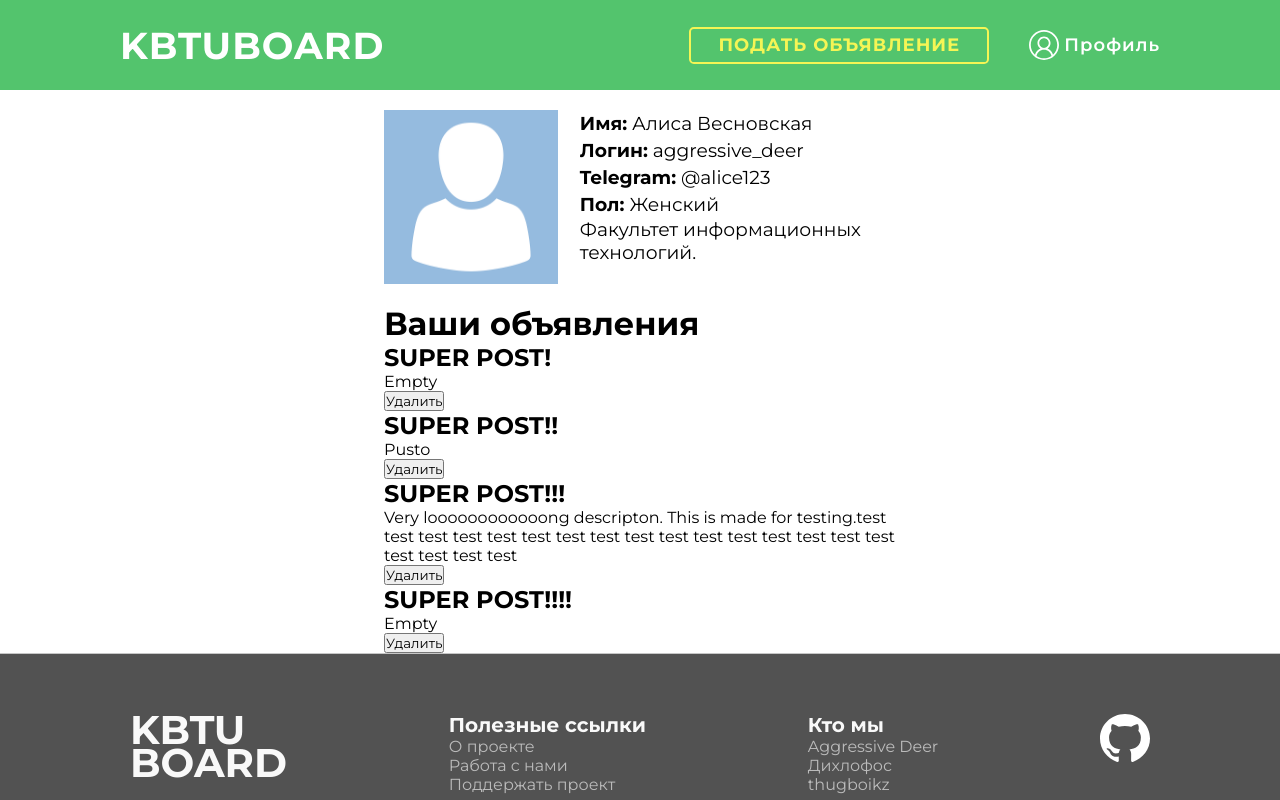
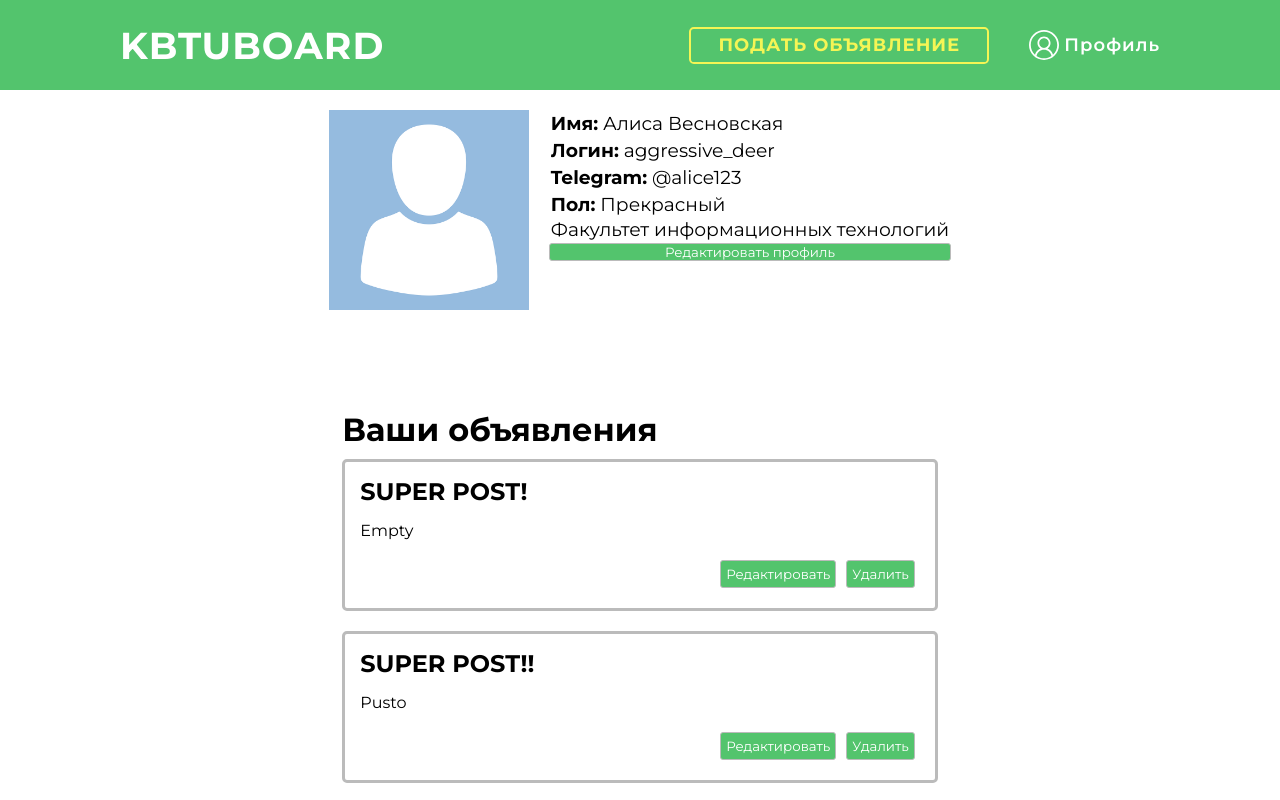
Before and after one commit to Groompel/KBTU-Board, an Angular app in the folder kbtu-board/: page /profile in a window 1280 px wide. Shown: the top 800 px of the page. Built offline with nearby package versions, Linux system fonts and the light colour scheme.

Commit message:
Profiles

```diff
--- a/kbtu-board/src/app/_models/models.ts
+++ b/kbtu-board/src/app/_models/models.ts
@@ -22,13 +22,19 @@ export class User {
   }
 
   public getGender() {
-    return this.info.gender === 'm' ? 'Мужской' : 'Женский';
+    return this.info.gender === 'm' ? 'Сильный' : 'Прекрасный';
   }
 
   public getFaculty() {
     switch (this.info.faculty) {
       case 'fit':
-        return 'Факультет информационных технологий.';
+        return 'Факультет информационных технологий';
+      case 'bs':
+        return 'Бизнес школа';
+      case 'ise':
+        return 'Международная школа экономики';
+      default:
+        return 'Not implemented...';
     }
   }
 }
--- a/kbtu-board/src/app/_services/auth-mock.service.ts
+++ b/kbtu-board/src/app/_services/auth-mock.service.ts
@@ -1,5 +1,5 @@
 import {Injectable} from '@angular/core';
-import {BehaviorSubject, Observable, of} from 'rxjs';
+import {BehaviorSubject} from 'rxjs';
 import {User} from '../_models/models';
 import {USERS} from '../backend-data';
 import {ApiService} from './api.service';
@@ -9,29 +9,17 @@ import {ApiService} from './api.service';
 })
 export class AuthMockService {
 
-  public currentUser: Observable<User>;
-  private currentUserSubject: BehaviorSubject<User>;
+  public currentUser: BehaviorSubject<User>;
   private users;
 
   constructor(
     private apiService: ApiService
   ) {
     this.users = USERS;
-    this.currentUser = of(this.users[Math.floor(Math.random() * this.users.length)]);
+    this.currentUser = new BehaviorSubject<User>(this.users[Math.floor(Math.random() * this.users.length)]);
   }
 
-  public get currentUserValue(): User {
-    return this.currentUserSubject.value;
-  }
-
-  login(username, password): User {
-    const user = this.users.find(u => u.username === username);
-    if (user) {
-      if (user.password === password) {
-        this.currentUser = of(user);
-        return user;
-      }
-    }
-    return null;
+  public setUser(user: User) {
+    this.currentUser.next(user);
   }
 }
--- a/kbtu-board/src/app/new-post/new-post.component.css
+++ b/kbtu-board/src/app/new-post/new-post.component.css
@@ -3,13 +3,17 @@
 
 #form-container {
   box-sizing: border-box;
-  width: fit-content;
+  width: 35%;
   margin: 3% auto 10% auto;
   font-size: 1.2em;
 }
 
 
 .tab {
+  display: flex;
+  flex-shrink: 3;
+  flex-grow: 3;
+  justify-content: center;
   overflow: hidden;
   border-radius: 5px 5px 0 0;
   background-color: var(--color-primary);
@@ -22,9 +26,10 @@
   border: none;
   outline: none;
   cursor: pointer;
-  padding: 14px 16px;
+  padding: 14px;
   transition: 0.3s;
   font-size: 1.15em;
+  width: auto;
 }
 
 
--- a/kbtu-board/src/app/new-post/new-post.component.html
+++ b/kbtu-board/src/app/new-post/new-post.component.html
@@ -48,11 +48,11 @@
         </div>
       </div>
 
-      <div class="content" formGroupName="study" id="study">
-        <input formControlName="subject" placeholder="Предмет" type="text">
-        <input formControlName="reward" placeholder="Вознаграждение" type="text">
-      </div>
       <button [disabled]="disableButton()" type="submit">Подать объявление</button>
     </form>
+    <div class="content" id="study">
+      <p>Для того, чтобы стать преподавателем, необходимо настроить профиль.</p>
+      <button routerLink="/profile/edit">Перейти</button>
+    </div>
   </div>
 </div>
--- a/kbtu-board/src/app/new-post/new-post.component.ts
+++ b/kbtu-board/src/app/new-post/new-post.component.ts
@@ -133,5 +133,13 @@ export class NewPostComponent implements OnInit {
     this.lost.disable();
     this.help.disable();
     this.post.get(this.category).enable();
+    const form = document.getElementsByTagName('FORM').item(0);
+    if (category === 'study') {
+      // @ts-ignore
+      form.style.display = 'none';
+    } else {
+      // @ts-ignore
+      form.style.display = 'block';
+    }
   }
 }
--- a/kbtu-board/src/app/profile-edit/profile-edit.component.html
+++ b/kbtu-board/src/app/profile-edit/profile-edit.component.html
@@ -12,8 +12,8 @@
         Пол:
       </label>
       <select formControlName="gender" id="gender">
-        <option value="m">Мужской</option>
-        <option value="f">Женский</option>
+        <option value="m">Сильный</option>
+        <option value="f">Прекрасный</option>
       </select>
     </div>
 
--- a/kbtu-board/src/app/profile-edit/profile-edit.component.ts
+++ b/kbtu-board/src/app/profile-edit/profile-edit.component.ts
@@ -2,6 +2,7 @@ import {Component, OnInit} from '@angular/core';
 import {FormArray, FormControl, FormGroup, Validators} from '@angular/forms';
 import {TeacherInfo, User} from '../_models/models';
 import {AuthMockService} from '../_services/auth-mock.service';
+import {Router} from '@angular/router';
 
 @Component({
   selector: 'app-profile-edit',
@@ -33,7 +34,8 @@ export class ProfileEditComponent implements OnInit {
         Validators.maxLength(150)])
   });
 
-  constructor(public authService: AuthMockService) {
+  constructor(public authService: AuthMockService,
+              private router: Router) {
   }
 
   get name() {
@@ -72,6 +74,8 @@ export class ProfileEditComponent implements OnInit {
       this.subjects.controls.map(c => c.value),
       this.quote.value);
     console.warn(this.user);
+    this.authService.setUser(this.user);
+    this.router.navigate(['/profile']);
   }
 
   ngOnInit(): void {
--- a/kbtu-board/src/app/profile/profile.component.css
+++ b/kbtu-board/src/app/profile/profile.component.css
@@ -4,10 +4,11 @@
 #profile {
   display: flex;
   flex-direction: column;
-  justify-content: center;
+  justify-content: space-around;
+  align-items: center;
   flex-grow: 10;
   flex-shrink: 10;
-  width: 80%;
+  width: 95%;
   margin: auto;
 }
 
@@ -15,13 +16,14 @@
   display: flex;
   flex-direction: row;
   justify-content: center;
-  width: 100%;
+  flex-wrap: wrap;
+  width: 80%;
   margin: 10px;
 }
 
 img {
-  width: 17%;
-  height: 17%;
+  width: 200px;
+  height: 200px;
   margin: 10px;
 }
 
@@ -29,7 +31,6 @@ img {
   padding: 10px;
   display: flex;
   flex-direction: column;
-  width: 35%;
 }
 
 h3 {
@@ -41,7 +42,7 @@ h3 {
   display: flex;
   flex-direction: column;
   justify-content: center;
-  width: 100%;
+  margin: 80px auto;
 }
 
 .post, #posts h1 {
@@ -50,4 +51,32 @@ h3 {
 }
 
 .post {
+  border: 3px solid var(--color-light-gray);
+  border-radius: 5px;
+  margin: 10px auto;
+  padding: 5px;
 }
+
+.post * {
+  margin: 5px;
+  padding: 5px;
+}
+
+.post-buttons {
+  display: flex;
+  justify-content: flex-end;
+  flex-shrink: 5;
+}
+
+button {
+  background-color: var(--color-primary);
+  color: white;
+  transition: 0.3s;
+  border: 1px solid var(--color-light-gray);
+  border-radius: 3px;
+}
+
+button:hover {
+  background-color: var(--color-accent);
+  color: var(--color-black);
+}
--- a/kbtu-board/src/app/profile/profile.component.html
+++ b/kbtu-board/src/app/profile/profile.component.html
@@ -10,6 +10,7 @@
         <h3 *ngIf="user.info.faculty">{{user.getFaculty()}}</h3>
         <h3 *ngIf="user.info.rating"><b>Рейтинг преподавателя:</b> {{user.info.rating}}</h3>
       </blockquote>
+      <button routerLink="/profile/edit">Редактировать профиль</button>
     </div>
   </div>
 
@@ -20,7 +21,10 @@
       <p>
         {{p.description}}
       </p>
-      <button (click)="postsService.removePost(p)">Удалить</button>
+      <div class="post-buttons">
+        <button routerLink="/post/{{p.id}}/edit">Редактировать</button>
+        <button (click)="postsService.removePost(p)">Удалить</button>
+      </div>
     </div>
   </div>
 </div>
--- a/kbtu-board/src/app/profile/profile.component.ts
+++ b/kbtu-board/src/app/profile/profile.component.ts
@@ -21,8 +21,8 @@ export class ProfileComponent implements OnInit {
   }
 
   ngOnInit(): void {
-    this.postsService.getUserPosts(1).subscribe(p => this.posts = p);
     this.authService.currentUser.subscribe(u => this.user = u);
+    this.postsService.getUserPosts(this.user.id).subscribe(p => this.posts = p);
   }
 
 }
```
